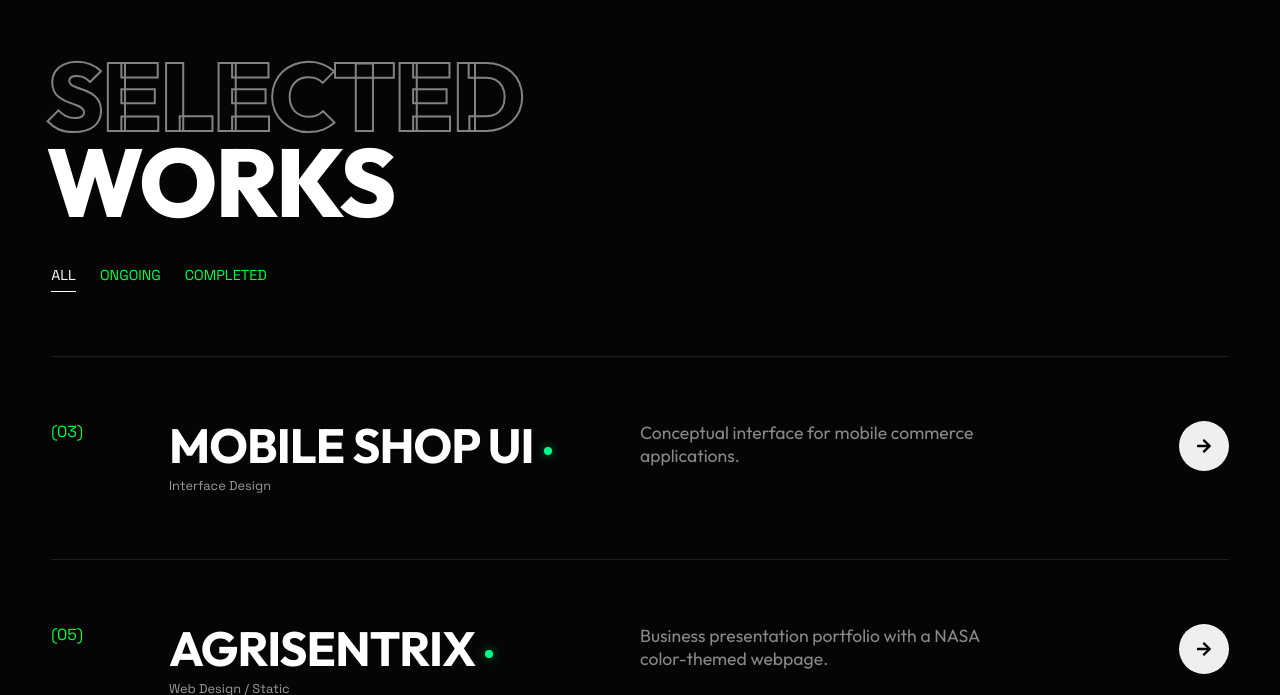
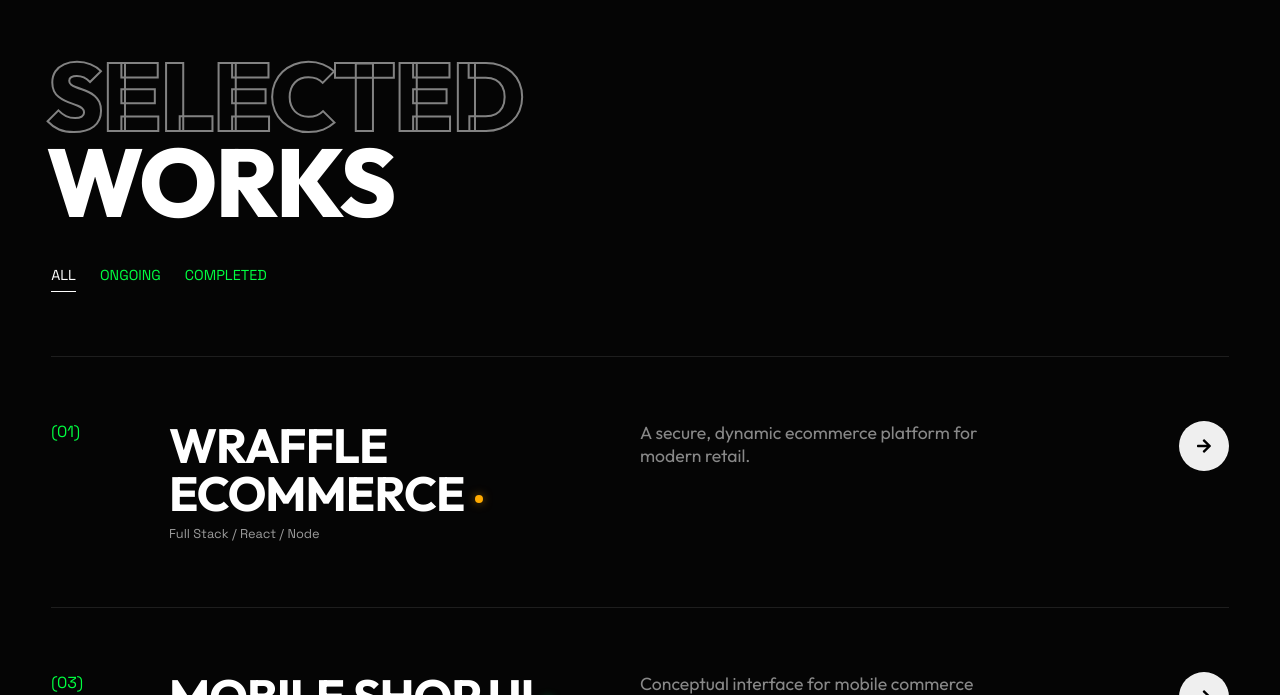
Before and after one commit to mrbarry038-gif/Tharunn_Portfolio, a React (Vite) app: page / in a window 1280 px wide. Shown: the part 2105-2800 px from the top of the page. Built offline with nearby package versions, Linux system fonts and the light colour scheme.

Commit message:
Update project , social links

```diff
--- a/src/components/Contact.jsx
+++ b/src/components/Contact.jsx
@@ -1,6 +1,6 @@
 import React from 'react';
 import { motion } from 'framer-motion';
-import { FaLinkedin, FaInstagram, FaDiscord } from 'react-icons/fa';
+import { FaLinkedin, FaInstagram, FaDiscord, FaGithub } from 'react-icons/fa';
 import { FaXTwitter } from 'react-icons/fa6';
 import './Contact.css';
 
@@ -128,6 +128,10 @@ const Contact = () => {
                         <div className="detail-block">
                             <span className="mono-tag">SOCIALS</span>
                             <div className="social-row">
+                                <a href="https://github.com/Tharunn75" aria-label="GitHub" className="social-link" target="_blank" rel="noopener noreferrer">
+                                    <FaGithub />
+                                    <span className="tooltip">GitHub</span>
+                                </a>
                                 <a href="https://x.com/NTharunn" aria-label="X" className="social-link" target="_blank" rel="noopener noreferrer">
                                     <FaXTwitter />
                                     <span className="tooltip">X</span>
--- a/src/components/Projects.css
+++ b/src/components/Projects.css
@@ -325,18 +325,23 @@
 @media (max-width: 600px) {
     .modal-overlay {
         padding: 1rem;
-        align-items: flex-end; /* Align to bottom for sheet-like feel or center? Center is safer for now, but let's stick to center as per existing */
+        align-items: flex-end;
+        /* Align to bottom for sheet-like feel or center? Center is safer for now, but let's stick to center as per existing */
         align-items: center;
     }
 
     .modal-content {
-        max-height: 90vh; /* Ensure it fits vertically */
-        overflow-y: auto; /* Scrollable if content is tall */
-        border-radius: 12px; /* Slight radius */
+        max-height: 90vh;
+        /* Ensure it fits vertically */
+        overflow-y: auto;
+        /* Scrollable if content is tall */
+        border-radius: 12px;
+        /* Slight radius */
     }
 
     .modal-left {
-        height: 200px; /* Smaller image area */
+        height: 200px;
+        /* Smaller image area */
     }
 
     .modal-right {
@@ -370,7 +375,8 @@
     }
 
     .checkbox-wrapper {
-        display: none; /* If there was any... but there isn't. Just being safe or consistent? No, remove. */
+        display: none;
+        /* If there was any... but there isn't. Just being safe or consistent? No, remove. */
     }
 
     .fullscreen-close {
@@ -449,6 +455,26 @@
     max-width: 95vw;
     max-height: 90vh;
     object-fit: contain;
-    box-shadow: 0 0 50px rgba(0,0,0,0.8);
-    border: 1px solid rgba(255,255,255,0.1);
+    box-shadow: 0 0 50px rgba(0, 0, 0, 0.8);
+    border: 1px solid rgba(255, 255, 255, 0.1);
 }
+
+/* Disabled modal links */
+.modal-link-btn.disabled {
+    opacity: 0.5;
+    cursor: not-allowed;
+    background: rgba(255, 255, 255, 0.1);
+    color: #888;
+    border-color: rgba(255, 255, 255, 0.1);
+    pointer-events: auto;
+    /* Ensures hover works for title attribute */
+}
+
+.modal-link-btn.disabled:hover {
+    transform: none;
+    box-shadow: none;
+}
+
+.modal-link-btn.outline.disabled {
+    background: transparent;
+}
--- a/src/components/Projects.jsx
+++ b/src/components/Projects.jsx
@@ -4,7 +4,7 @@ import { FaArrowRight, FaGithub, FaExternalLinkAlt, FaTimes, FaExpand } from 're
 import './Projects.css';
 
 const projects = [
-    /* {
+    {
         id: "01",
         title: "Wraffle Ecommerce",
         category: "Full Stack / React / Node",
@@ -15,7 +15,7 @@ const projects = [
         githubLink: "#",
         status: "Ongoing"
     },
-    {
+    /*{
         id: "02",
         title: "Jai Granites",
         category: "Web Design / Automation",
@@ -57,6 +57,17 @@ const projects = [
         image: "/assets/hero-bg.jpg",
         liveLink: "#",
         githubLink: "#",
+        status: "Completed"
+    },
+    {
+        id: "06",
+        title: "Flipzone",
+        category: "E-commerce Web Application",
+        description: "Full-stack e-commerce application with Admin and Customer modules.",
+        details: "Developed a full-stack e-commerce application with two modules – Admin and Customer. Implemented product management (add/edit/delete) for admin, and user registration with email verification for customers. Enabled product browsing with search, filter, and pagination. Integrated Cloudinary for image storage and Razorpay for secure online payments. Features include cart management and real-time user experience.",
+        image: "/assets/hero-bg.jpg",
+        liveLink: "#",
+        githubLink: "https://github.com/Tharunn75/Flipzone-A5",
         status: "Completed"
     }
 
@@ -156,12 +167,24 @@ const Projects = () => {
                                     <p className="modal-desc">{selectedProject.details || selectedProject.description}</p>
 
                                     <div className="modal-links">
+                                        {selectedProject.liveLink && selectedProject.liveLink !== "#" ? (
                                             <a href={selectedProject.liveLink} target="_blank" rel="noreferrer" className="modal-link-btn">
                                                 LIVE DEMO <FaExternalLinkAlt />
                                             </a>
+                                        ) : (
+                                            <button className="modal-link-btn disabled" title="Live demo is not available .">
+                                                LIVE DEMO <FaExternalLinkAlt />
+                                            </button>
+                                        )}
+                                        {selectedProject.githubLink && selectedProject.githubLink !== "#" ? (
                                             <a href={selectedProject.githubLink} target="_blank" rel="noreferrer" className="modal-link-btn outline">
                                                 GITHUB <FaGithub />
                                             </a>
+                                        ) : (
+                                            <button className="modal-link-btn outline disabled" title="This repository is private .">
+                                                GITHUB <FaGithub />
+                                            </button>
+                                        )}
                                     </div>
                                 </div>
                             </div>
```
Lines whose indentation alone changed are shown as unchanged.
